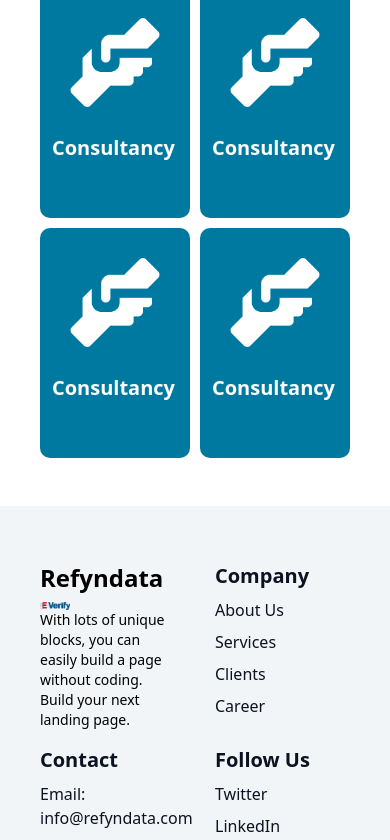
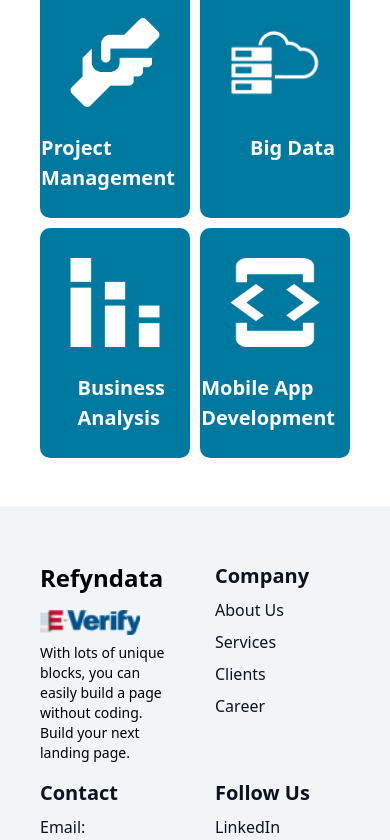
Before and after one commit to Ravitejachatti/refyndata_react, a React (Create React App) app: page / in a window 390 px wide. Shown: the part 2624-3464 px from the top of the page. Built offline with nearby package versions, Linux system fonts and the light colour scheme.

Commit message:
responsiveness and other things done

```diff
--- a/src/components/Footer/Footer.jsx
+++ b/src/components/Footer/Footer.jsx
@@ -11,10 +11,11 @@ const Footer = () => {
             <img
               src="/footer/verify.png"
               alt="company_verification"
-              width={30}
-              height={15}
+              width={100}
+              height={50}
+              className="transform transition-transform hover:translate-y-[-5px] py-2"
             />
-            <p className="text-sm transform transition-transform hover:translate-y-[-2px]">
+            <p className="text-sm transform transition-transform hover:translate-y-[-5px]">
               With lots of unique blocks, you can easily build a page without
               coding. Build your next landing page.
             </p>
@@ -24,16 +25,16 @@ const Footer = () => {
           <div className="mb-4 md:mb-0 text-[#0B1320]">
             <h3 className="text-xl font-semibold mb-2">Company</h3>
             <div className="flex flex-col">
-              <a href="#" className=" mb-2 transform transition-transform hover:translate-y-[-2px]">
+              <a href="#" className=" mb-2 transform transition-transform hover:translate-y-[-5px]">
                 About Us
               </a>
-              <a href="#" className=" mb-2 transform transition-transform hover:translate-y-[-2px]">
+              <a href="#" className=" mb-2 transform transition-transform hover:translate-y-[-5px]">
                 Services
               </a>
-              <a href="#" className=" mb-2 transform transition-transform hover:translate-y-[-2px]">
+              <a href="#" className=" mb-2 transform transition-transform hover:translate-y-[-5px]">
                 Clients
               </a>
-              <a href="#" className=" transform transition-transform hover:translate-y-[-2px]">
+              <a href="#" className=" transform transition-transform hover:translate-y-[-5px]">
                 Career
               </a>
             </div>
@@ -42,9 +43,9 @@ const Footer = () => {
           {/* Column 3 */}
           <div className="mb-4 md:mb-0 text-[#0B1320]">
             <h3 className="text-xl font-semibold mb-2">Contact</h3>
-            <p className="mb-2 transform transition-transform hover:translate-y-[-2px]">Email: info@refyndata.com</p>
-            <p className="mb-2 transform transition-transform hover:translate-y-[-2px]">Contact: +1 301-591-0989 ext: 403</p>
-            <a href="#" className="transform transition-transform hover:translate-y-[-2px] mb-2 "> Write to Us
+            <p className="mb-2 transform transition-transform hover:translate-y-[-5px]">Email: info@refyndata.com</p>
+            <p className="mb-2 transform transition-transform hover:translate-y-[-5px]">Contact: +1 301-591-0989 ext: 403</p>
+            <a href="#" className="transform transition-transform hover:translate-y-[-5px] mb-2 "> Write to Us
             </a>
           </div>
 
@@ -54,14 +55,14 @@ const Footer = () => {
             <div className="">
               <a
                 href="#"
-                className=" block mb-2 transform transition-transform hover:translate-y-[-2px]"
+                className=" block mb-2 transform transition-transform hover:translate-y-[-5px]"
               >
+                 LinkedIn
+              </a>
+              <a href="#" className=" block mb-2 transform transition-transform hover:translate-y-[-5px]">
                 Twitter
               </a>
-              <a href="#" className=" block mb-2 transform transition-transform hover:translate-y-[-2px]">
-                LinkedIn
-              </a>
-              <a href="#" className=" block transform transition-transform hover:translate-y-[-2px]">
+              <a href="#" className=" block transform transition-transform hover:translate-y-[-5px]">
                 Facebook
               </a>
             </div>
--- a/src/components/Home/about.js
+++ b/src/components/Home/about.js
@@ -26,7 +26,7 @@ export default function AboutUs() {
               <img src="home_image/exclusive.png" alt="exlusive service" className="w-16 h-16 rounded-full object-cover object-center" />
             </div>
             <div className="m-2 p-4">
-              <h3 className="text-xl font-semibold mb-2 text-center transform transition-transform hover:translate-y-[-2px]">Exclusive Service</h3>
+              <h3 className="text-xl font-semibold mb-2 text-center transform transition-transform hover:translate-y-[-4px]">Exclusive Service</h3>
               <p className="text-gray-600 text-center">We serve small, medium, and large scale organizations with the belief that no business or technological initiative is too difficult for us to handle</p>
             </div>
           </div>
@@ -37,7 +37,7 @@ export default function AboutUs() {
               <img src="/home_image/superFast.png" alt="superFast" className="w-16 h-16 rounded-full object-cover object-center" />
             </div>
             <div className="m-2 p-4">
-              <h3 className="text-xl font-semibold mb-2 text-center transform transition-transform hover:translate-y-[-1px]">Super Fast </h3>
+              <h3 className="text-xl font-semibold mb-2 text-center transform transition-transform hover:translate-y-[-4px]">Super Fast </h3>
               <p className="text-gray-600 text-center">From cloud migration to managed IT, Refyn Data's quick-deploy solutions & top talent get you online and optimized - fast</p>
             </div>
           </div>
@@ -48,7 +48,7 @@ export default function AboutUs() {
               <img src="/home_image/BestQuality.png" alt="Best Quality" className="w-16 h-16 rounded-full object-cover object-center" />
             </div>
             <div className="m-2 p-4">
-              <h3 className="text-xl font-semibold mb-2 text-center transform transition-transform hover:translate-y-[-1px]">Best Quality</h3>
+              <h3 className="text-xl font-semibold mb-2 text-center transform transition-transform hover:translate-y-[-4px]">Best Quality</h3>
               <p className="text-gray-600 text-center">Refyn Data's top-notch IT solutions go beyond fixing problems. They proactively optimize your systems, ensuring smooth sailing for your business.</p>
             </div>
           </div>
--- a/src/components/Home/service.js
+++ b/src/components/Home/service.js
@@ -41,10 +41,30 @@ const CartAnimation = () => {
         <div className="cart_item">
           <div className="content">
             <div className="background_content">
-              <span className="span_con"> Consultancy</span>
+              <span className="span_con"> Application Development</span>
               <p className="cart_text">
-                Unlock strategic business insights to transform your
-                organization's performance with expert consultation.{" "}
+              Expert application development for seamless user experiences and optimal performance.{" "}
+              </p>
+              <button className="button_cart">More...</button>
+            </div>
+          </div>
+          <div className="background"></div>
+          <img
+            className="item_images"
+            src="home_image/service_image/application_development.png"
+            alt="consultation"
+          />
+
+          <p className="serivce_text_on">Application Development</p>
+        </div>
+
+        {/* Quality Analysis */}
+        <div className="cart_item">
+          <div className="content">
+            <div className="background_content">
+              <span className="span_con"> Project Management</span>
+              <p className="cart_text">
+              We identify opportunities for the improvement of your entire project management process .{" "}
               </p>
               <button className="button_cart">More...</button>
             </div>
@@ -56,17 +76,37 @@ const CartAnimation = () => {
             alt="consultation"
           />
 
-          <p className="serivce_text_on">Consultancy</p>
+          <p className="serivce_text_on">Project Management</p>
         </div>
-
-        {/* Quality Analysis */}
+        {/* Big Data */}
         <div className="cart_item">
           <div className="content">
             <div className="background_content">
-              <span className="span_con"> Consultancy</span>
+              <span className="span_con"> Big Data</span>
               <p className="cart_text">
-                Unlock strategic business insights to transform your
-                organization's performance with expert consultation.{" "}
+              Harness big data for actionable insights and strategic decision-making{" "}
+              </p>
+              <button className="button_cart">More...</button>
+            </div>
+          </div>
+          <div className="background"></div>
+          <img
+            className="item_images text-white"
+            src="home_image/service_image/big_data.png"
+            alt="consultation"
+          />
+
+          <p className="serivce_text_on">Big Data</p>
+        </div>
+
+        {/* Business Analysis */}
+        <div className="cart_item">
+          <div className="content">
+            <div className="background_content">
+              <span className="span_con"> Business
+Analysis</span>
+              <p className="cart_text">
+              Business analysis uncovers insights for strategic planning and performance improvement.{" "}
               </p>
               <button className="button_cart">More...</button>
             </div>
@@ -74,20 +114,22 @@ const CartAnimation = () => {
           <div className="background"></div>
           <img
             className="item_images"
-            src="home_image/service_image/consultation.png"
+            src="home_image/service_image/business_analysis.png"
             alt="consultation"
           />
 
-          <p className="serivce_text_on">Consultancy</p>
+          <p className="serivce_text_on">Business
+Analysis</p>
         </div>
-        {/* Big Data */}
+
+        {/* Mobile App Development */}
         <div className="cart_item">
           <div className="content">
             <div className="background_content">
-              <span className="span_con"> Consultancy</span>
+              <span className="span_con"> Mobile App
+Development </span>
               <p className="cart_text">
-                Unlock strategic business insights to transform your
-                organization's performance with expert consultation.{" "}
+              Creating innovative, user-friendly mobile applications for seamless experiences{" "}
               </p>
               <button className="button_cart">More...</button>
             </div>
@@ -95,55 +137,12 @@ const CartAnimation = () => {
           <div className="background"></div>
           <img
             className="item_images"
-            src="home_image/service_image/consultation.png"
+            src="home_image/service_image/mobile.png"
             alt="consultation"
           />
 
-          <p className="serivce_text_on">Consultancy</p>
-        </div>
-
-        {/* Business Analysis */}
-        <div className="cart_item">
-          <div className="content">
-            <div className="background_content">
-              <span className="span_con"> Consultancy</span>
-              <p className="cart_text">
-                Unlock strategic business insights to transform your
-                organization's performance with expert consultation.{" "}
-              </p>
-              <button className="button_cart">More...</button>
-            </div>
-          </div>
-          <div className="background"></div>
-          <img
-            className="item_images"
-            src="home_image/service_image/consultation.png"
-            alt="consultation"
-          />
-
-          <p className="serivce_text_on">Consultancy</p>
-        </div>
-
-        {/* Mobile App Development */}
-        <div className="cart_item">
-          <div className="content">
-            <div className="background_content">
-              <span className="span_con"> Consultancy</span>
-              <p className="cart_text">
-                Unlock strategic business insights to transform your
-                organization's performance with expert consultation.{" "}
-              </p>
-              <button className="button_cart">More...</button>
-            </div>
-          </div>
-          <div className="background"></div>
-          <img
-            className="item_images"
-            src="home_image/service_image/consultation.png"
-            alt="consultation"
-          />
-
-          <p className="serivce_text_on">Consultancy</p>
+          <p className="serivce_text_on">Mobile App
+Development</p>
         </div>
       </div>
     </div>
--- a/src/components/Navbar/Navbar.jsx
+++ b/src/components/Navbar/Navbar.jsx
@@ -19,9 +19,9 @@ function Navbar() {
         <div className="hidden md:flex space-x-4">
           <a href="/" className="hover:bg-gray-200 px-3 py-2 rounded-md"><Link to="/">Home</Link></a>
           <a href="/about" className="hover:bg-gray-200 px-3 py-2 rounded-md"><Link to="/about">About us</Link></a>
+          <a href="/clients" className="hover:bg-gray-200 px-3 py-2 rounded-md"><Link to="/services">Services</Link></a>
           <a href="/services" className="hover:bg-gray-200 px-3 py-2 rounded-md"><Link to="/careers">Careers</Link></a>
-          <a href="/careers" className="hover:bg-gray-200 px-3 py-2 rounded-md"><Link to="/clients">Clinets</Link></a>
-          <a href="/clients" className="hover:bg-gray-200 px-3 py-2 rounded-md"><Link to="/services">Services</Link></a>
+          <a href="/careers" className="hover:bg-gray-200 px-3 py-2 rounded-md"><Link to="/clients">Clients</Link></a>
           <a href="/contact" className="hover:bg-gray-200 px-3 py-2 rounded-md"><Link to="/contact">Contact us</Link></a>
         </div>
         {/* Hamburger icon */}
@@ -37,7 +37,7 @@ function Navbar() {
         <a href="#about" className="hover:bg-gray-200 block px-3 py-2 rounded-md"><Link to="/about" onClick={closeMenu}>About us</Link></a>
         <a href="#services" className="hover:bg-gray-200 block px-3 py-2 rounded-md"><Link to="/services" onClick={closeMenu}>Services</Link></a>
         <a href="#careers" className="hover:bg-gray-200 block px-3 py-2 rounded-md"><Link to="/careers" onClick={closeMenu}>Careers</Link></a>
-        <a href="#clients" className="hover:bg-gray-200 block px-3 py-2 rounded-md"><Link to="/clients" onClick={closeMenu}>Clinets</Link></a>
+        <a href="#clients" className="hover:bg-gray-200 block px-3 py-2 rounded-md"><Link to="/clients" onClick={closeMenu}>Clients</Link></a>
         <a href="#contact" className="hover:bg-gray-200 block px-3 py-2 rounded-md"><Link to="/contact" onClick={closeMenu}>Contact us</Link></a>
       </div>
     </nav>
--- a/src/pages/About.jsx
+++ b/src/pages/About.jsx
@@ -42,22 +42,22 @@ function About() {
                     <h1 className="text-md font-bold">Home / About Us</h1>
                 </div>
                 <div className="grid grid-cols-1 md:grid-cols-3 gap-x-[60px]">
-                    {/* Table of Contents (Mobile view) */}
+                    {/* Table of Contents */}
                     <div className="">
                         <div className="w-full border border-gray-400 rounded-md">
-                            <p className="px-5 py-3 font-bold">Contents:</p>
-                            <table className="w-full px-5">
+                            <p className="px-5 py-3 font-bold text-[23px]">Contents:</p>
+                            <table className="w-full px-5 mb-5">
                                 <tbody>
                                     {topicsAndDescriptions.map(({ topic }, index) => (
                                         <tr key={index}>
-                                            <td className="px-6 py-2 font-semibold">{topic}</td>
+                                            <td className="px-8 py-2  font-semibold">{topic}</td>
                                         </tr>
                                     ))}
                                 </tbody>
                             </table>
                         </div>
                     </div>
-                    {/* Description (Desktop and Tablet) */}
+                    {/* Description  */}
                     <div className="col-span-2 md:col-span-2 lg:col-span-2">
                         <h3 className="text-3xl font-bold">About Us</h3>
                         <div className="border-t border-gray-600 my-4"></div>
--- a/src/pages/Careers.jsx
+++ b/src/pages/Careers.jsx
@@ -89,7 +89,9 @@ const Careers = () => {
         </div>
         <div className="grid grid-cols-1 md:grid-cols-3 gap-20">
           <div className="col-span-1 md:col-span-1">
-            <div className="w-full p-5 border border-rounded">
+
+            {/* table of content */}
+            <div className="w-full p-5 border border-gray-400 rounded-md">
               <p className=" text-[23px] font-bold">Careers:</p>
               <table className="table-auto">
                 <tbody>
@@ -99,7 +101,7 @@ const Careers = () => {
                       onClick={() => handleJobSelect(job)}
                       className="cursor-pointer hover:bg-gray-200"
                     >
-                      <td className="px-4 py-2 font-semibold">{job.name}</td>
+                      <td className="px-8 py-2 font-semibold">{job.name}</td>
                     </tr>
                   ))}
                 </tbody>
@@ -118,38 +120,42 @@ const Careers = () => {
                   <p>
                     <strong>Location:</strong> {selectedJob.location}
                   </p>
-                  <p>
+                  <p className="py-2 text-lg">
                     <strong>Responsibilities:</strong>
                   </p>
                   <ul>
                     {selectedJob.responsibilities.map(
                       (responsibility, index) => (
-                        <li key={index}>• {responsibility}</li>
+                        <li key={index} className="pl-2 ml-2 py-{2px}"> {index + 1}. {responsibility}</li>
                       )
                     )}
                   </ul>
-                  <p>
-                    <strong>
+                  <p className=" pt-5 pb-1 text-lg">
+                    <strong >
                       Minimum Qualification: <br></br>
-                    </strong>{" "}
-                    • {selectedJob.minimumQualification}
-                  </p>
-                  <p>
+                    </strong>{" "}</p>
+                    <ul>{selectedJob.minimumQualification.map(
+                    (minimumQualification, index) => (
+                      <li key={index} className="pl-2 ml-2">{index + 1}. {minimumQualification} </li>
+                    ))}
+                    </ul>
+
+                  <p className=" pt-5 pb-1 text-lg" >
                     <strong>Special Qualifications:</strong>
                   </p>
                   <ul>
                     {selectedJob.specialQualifications.map(
                       (qualification, index) => (
-                        <li key={index}>• {qualification}</li>
+                        <li key={index} className="pl-2 ml-2">{index +1}. {qualification}</li>
                       )
                     )}
                   </ul>
-                  <p>
+                  <p className=" pt-5 pb-1 text-lg">
                     <strong>Requirements:</strong>
                   </p>
                   <ul>
                     {selectedJob.requirements.map((requirement, index) => (
-                      <li key={index}>• {requirement}</li>
+                      <li key={index} className="pl-2 ml-2">{index+ 1}. {requirement}</li>
                     ))}
                   </ul>
                   <div className="mt-6">
--- a/src/pages/Clients.jsx
+++ b/src/pages/Clients.jsx
@@ -23,7 +23,7 @@ const logos = [
 
 ];
 
-const ClientSection = () => {
+const Clients = () => {
   const [windowWidth, setWindowWidth] = useState(0);
 
   useEffect(() => {
@@ -46,13 +46,14 @@ const ClientSection = () => {
           <h2 className="text-3xl font-bold mx-2"> Our Clients</h2>
           <div className="flex-grow border-b border-gray-400"></div>
           {/* <hr className="border-b-2 border-gray-400 mx-auto w-32" /> */}
+          <p className='w-[62%] text-[18px] py-3'>At Refyn Data, our clients are at the heart of everything we do. Partner with us for personalized solutions tailored to your business needs. Experience efficiency, reliability, and a workforce that propels your success forward.</p>
         </div>
         <div className="grid grid-cols-2 md:grid-cols-3 lg:grid-cols-4 gap-4 mt-8">
           {logos.map((logo, index) => (
             <div key={index} className="flex flex-col items-center border p-5">
               <img src={logo.logo} alt={logo.alt} className="max-h-24 md:max-h-32" />
-              <div className="mt-auto text-center">
-                <p>{logo.name}</p>
+              <div className="mt-2  text-center">
+                <p className=''>{logo.name}</p>
               </div>
             </div>
           ))}
@@ -62,4 +63,4 @@ const ClientSection = () => {
   );
 };
 
-export default ClientSection;
+export default Clients;
--- a/src/pages/Services.jsx
+++ b/src/pages/Services.jsx
@@ -14,17 +14,18 @@ const Services = () => {
           <h1 className="text-md font-bold">Home / Services</h1>
         </div>
         <div className="grid grid-cols-1 md:grid-cols-3 gap-[60px]">
+
           {/* Table of Contents (Left Column) */}
 
           <div className="md:col-span-1 ">
-          <div className='w-full border border-gray-400 rounded-md'>
-          <p className="text-2xl px-5 py-3 font-bold">Services:</p>
+          <div className='w-full border border-gray-400 rounded-md p-5'>
+          <p className="text-2xl font-bold">Services:</p>
             <table className="w-full  ">
 
               <tbody>
                 {servicesData.services.map((service, index) => (
                   <tr key={index} onClick={() => handleServiceSelect(service)} className="cursor-pointer hover:bg-gray-200">
-                    <td className="px-7 py-2 font-semibold">{service.topic}</td>
+                    <td className="px-8 py-2 font-semibold">{service.topic}</td>
                   </tr>
                 ))}
               </tbody>
```
Also changed, not shown: src/components/data/careers.json (+175 -175 lines), public/home_image/service_image/project-management-icon.png (added), public/logos/logo.jpeg (added).
